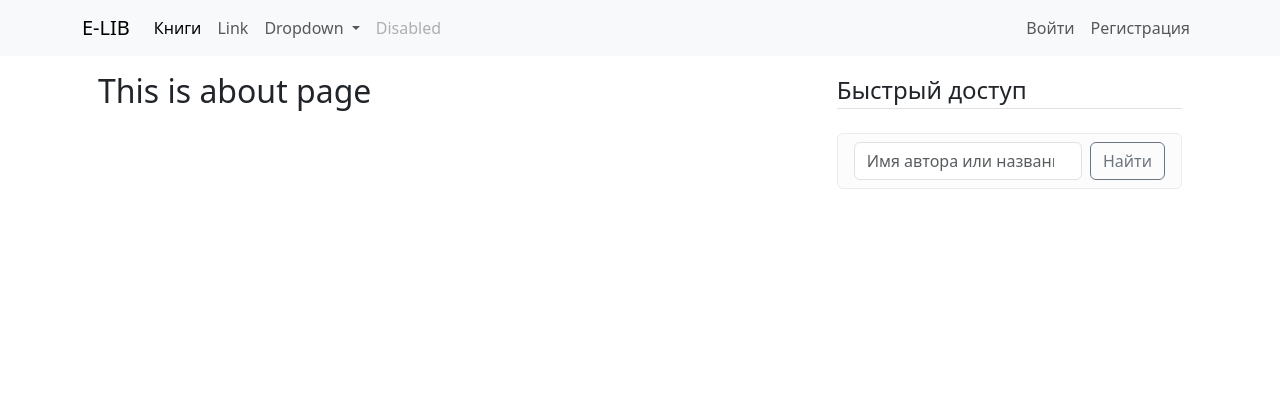
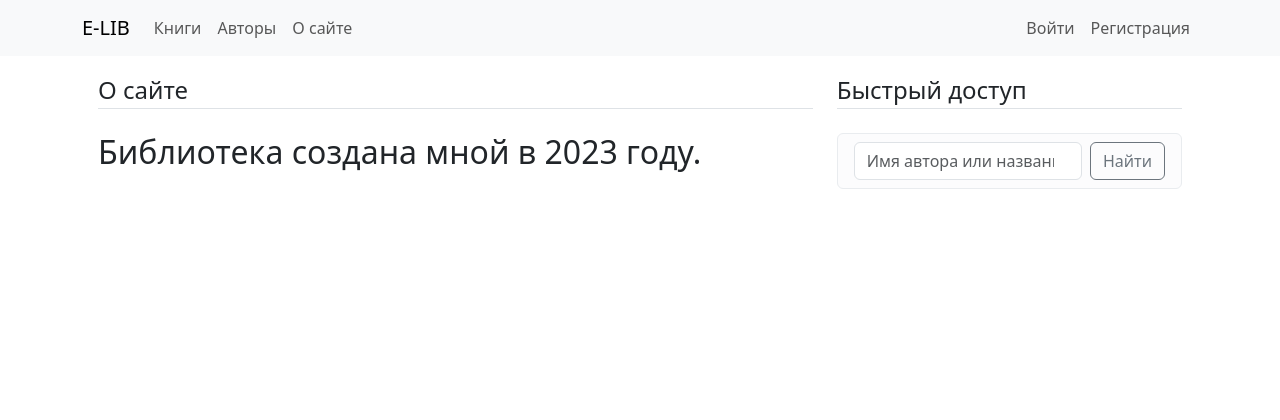
Before and after one commit to kolaxy/library, a Django app: page /about/ in a window 1280 px wide. Shown: the top 420 px of the page. Run offline with Django 4.2, Linux system fonts and the light colour scheme.

Commit message:
fixed html and some py files

```diff
--- a/library/templates/about.html
+++ b/library/templates/about.html
@@ -1,5 +1,6 @@
 {% extends "base.html" %}
 
 {% block content %}
-    <h2>This is about page</h2>
+    <legend class="border-bottom mb-4">О сайте</legend>
+    <h2>Библиотека создана мной в 2023 году.</h2>
 {% endblock content %}
--- a/library/templates/base/navbar.html
+++ b/library/templates/base/navbar.html
@@ -8,27 +8,13 @@
         <div class="collapse navbar-collapse" id="navbarSupportedContent">
             <ul class="navbar-nav me-auto mb-2 mb-lg-0">
                 <li class="nav-item">
-                    <a class="nav-link active" aria-current="page" href="{% url 'books' %}">Книги</a>
+                    <a class="nav-link" aria-current="page" href="{% url 'books' %}">Книги</a>
                 </li>
                 <li class="nav-item">
-                    <a class="nav-link" href="#">Link</a>
-                </li>
-                <li class="nav-item dropdown">
-                    <a class="nav-link dropdown-toggle" href="#" role="button" data-bs-toggle="dropdown"
-                       aria-expanded="false">
-                        Dropdown
-                    </a>
-                    <ul class="dropdown-menu">
-                        <li><a class="dropdown-item" href="#">Action</a></li>
-                        <li><a class="dropdown-item" href="#">Another action</a></li>
-                        <li>
-                            <hr class="dropdown-divider">
-                        </li>
-                        <li><a class="dropdown-item" href="#">Something else here</a></li>
-                    </ul>
+                    <a class="nav-link" href="{% url 'authors' %}">Авторы</a>
                 </li>
                 <li class="nav-item">
-                    <a class="nav-link disabled">Disabled</a>
+                    <a class="nav-link" href="{% url 'library-about' %}">О сайте</a>
                 </li>
             </ul>
             <div class="navbar-nav">
--- a/library/templates/base/pagination.html
+++ b/library/templates/base/pagination.html
@@ -1,5 +1,5 @@
 {% block pagination %}
-    {% if is_paginated %}
+    {% if is_paginated or page_obj %}
         {% if page_obj.has_previous %}
             <a class="btn btn-outline-secondary mb-4" href="?page=1">First</a>
             <a class="btn btn-outline-secondary mb-4" href="?page={{ page_obj.previous_page_number }}">Previous</a>
--- a/users/templates/users/favourites.html
+++ b/users/templates/users/favourites.html
@@ -5,7 +5,7 @@
 <div class="container">
     <div>
         <div class="row">
-            {% for book in books %}
+            {% for book in page_obj %}
             <div class="col-md-4">
                 <a a class="nav-item nav-link" href="{{ book.get_absolute_url}}">
                     <div class="card mb-4 box-shadow">
@@ -26,4 +26,5 @@
         </div>
     </div>
 </div>
-{% endblock %}
+{% include 'base/pagination.html' %}
+{% endblock content%}
--- a/users/views.py
+++ b/users/views.py
@@ -7,6 +7,7 @@ from django.contrib.auth.decorators import login_required
 from django.shortcuts import get_object_or_404
 from django.http import HttpResponseRedirect
 from library.models import *
+from django.core.paginator import Paginator, EmptyPage, PageNotAnInteger
 
 
 def register(request):
@@ -60,6 +61,9 @@ def favourite_add(request, id):
 @login_required
 def favourite_list(request):
     books = Book.objects.filter(favourites=request.user)
+    paginator = Paginator(books, 6)
+    page_number = request.GET.get("page")
+    page_obj = paginator.get_page(page_number)
     return render(request,
                   'users/favourites.html',
-                  {'books': books})
+                  {'books': books, "page_obj": page_obj})
```
Also changed, not shown: users/models.py (+13 -0 lines), media/profile_pics/pic.jpg (deleted).
